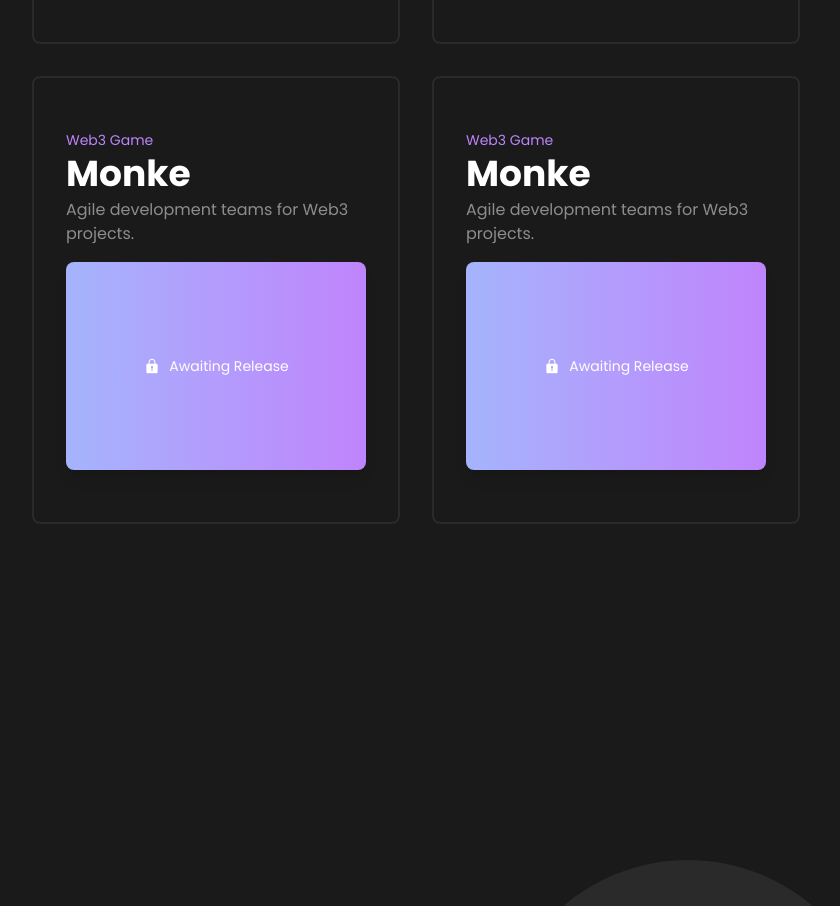
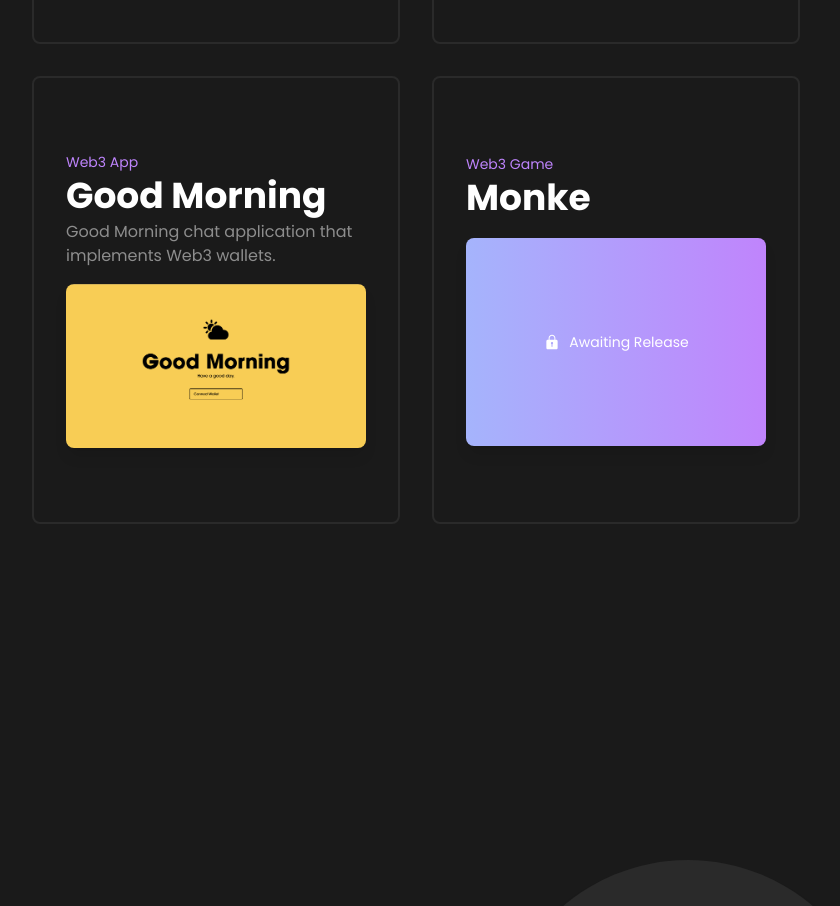
Before and after one commit to treblale/personal-portfolio, a Next.js app: page / in a window 1280 px wide. Shown: the part 1440-2346 px from the top of the page, without its empty margins (224-1064 px from the left). Built offline with nearby package versions, Linux system fonts and the light colour scheme; what tailwind-gradient-mask-image would draw is missing.

Commit message:
Added GM project

```diff
--- a/components/Work.js
+++ b/components/Work.js
@@ -57,17 +57,12 @@ const Work = () => {
           </div>
           <div className="w-full h-fit lg:h-[28rem] flex flex-col lg:flex-row justify-center items-center lg:space-x-8 space-y-4 lg:space-y-0">
             <Project
-              sub="Web3 Game"
-              header="Monke"
-              desc="Agile development teams for Web3 projects."
-              locked
+              sub="Web3 App"
+              header="Good Morning"
+              desc="Good Morning chat application that implements Web3 wallets."
+              img="/images/gm.png"
             />
-            <Project
-              sub="Web3 Game"
-              header="Monke"
-              desc="Agile development teams for Web3 projects."
-              locked
-            />
+            <Project sub="Web3 Game" header="Monke" locked />
           </div>
         </div>
       </div>
```
Also changed, not shown: public/images/gm.png (added).
